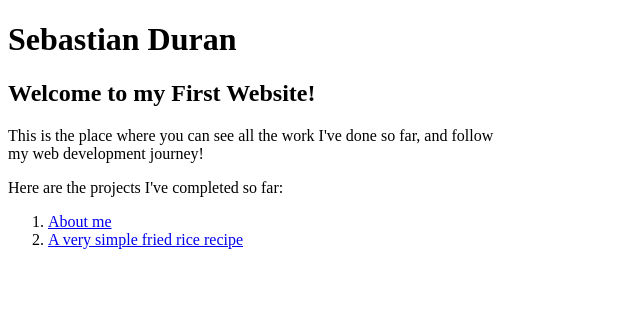
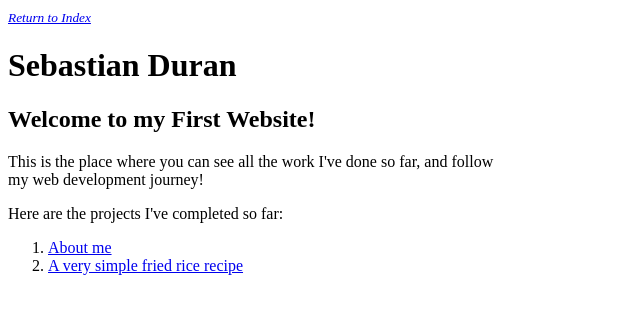
Before and after one commit to SDuran18/MyFirstWebsite, a plain HTML site: page index.html in a window 1280 px wide. Shown: the whole page, without its empty margins (0-640 px from the left). Drawn offline with Linux system fonts and the light colour scheme.

Commit message:
Added link to return to index.html

```diff
--- a/index.html
+++ b/index.html
@@ -11,6 +11,7 @@
         <title>My First Website</title>
     </head>
     <body>
+        <small><i><a href="index.html">Return to Index</a></i></small>
 
         <h1>Sebastian Duran</h1>
         <p>
```
